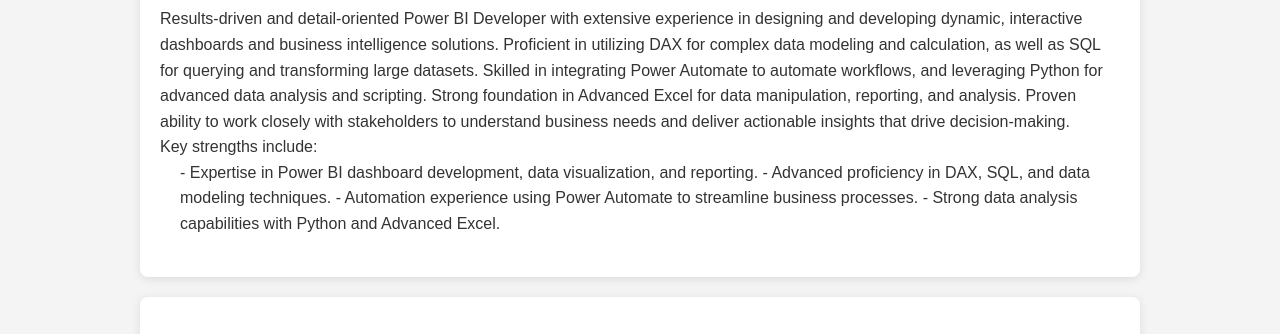
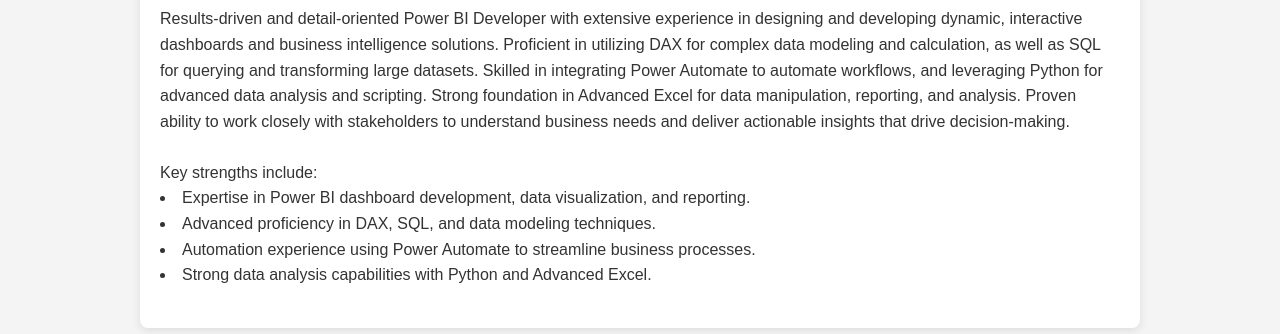
Before and after one commit to kiru37/my-website, a plain HTML site: page index.html in a window 1280 px wide. Shown: the part 267-601 px from the top of the page. Drawn offline with Linux system fonts and the light colour scheme.

Commit message:
Update index.html

```diff
--- a/index.html
+++ b/index.html
@@ -23,12 +23,12 @@
     <section id="about-me">
         <h2>About Me</h2>
         <p>Results-driven and detail-oriented Power BI Developer with extensive experience in designing and developing dynamic, interactive dashboards and business intelligence solutions. Proficient in utilizing DAX for complex data modeling and calculation, as well as SQL for querying and transforming large datasets. Skilled in integrating Power Automate to automate workflows, and leveraging Python for advanced data analysis and scripting. Strong foundation in Advanced Excel for data manipulation, reporting, and analysis. Proven ability to work closely with stakeholders to understand business needs and deliver actionable insights that drive decision-making.</p>
+        <br>
         <p> Key strengths include:
-            <ul>
-            - Expertise in Power BI dashboard development, data visualization, and reporting.
-            - Advanced proficiency in DAX, SQL, and data modeling techniques.
-            - Automation experience using Power Automate to streamline business processes.
-            - Strong data analysis capabilities with Python and Advanced Excel. </ul> </p>
+            <li> Expertise in Power BI dashboard development, data visualization, and reporting.</li>
+            <li> Advanced proficiency in DAX, SQL, and data modeling techniques. </li>
+            <li> Automation experience using Power Automate to streamline business processes. </li>
+            <li> Strong data analysis capabilities with Python and Advanced Excel. </li> </ul> </p>
     </section>
 
     <section id="projects">
```
